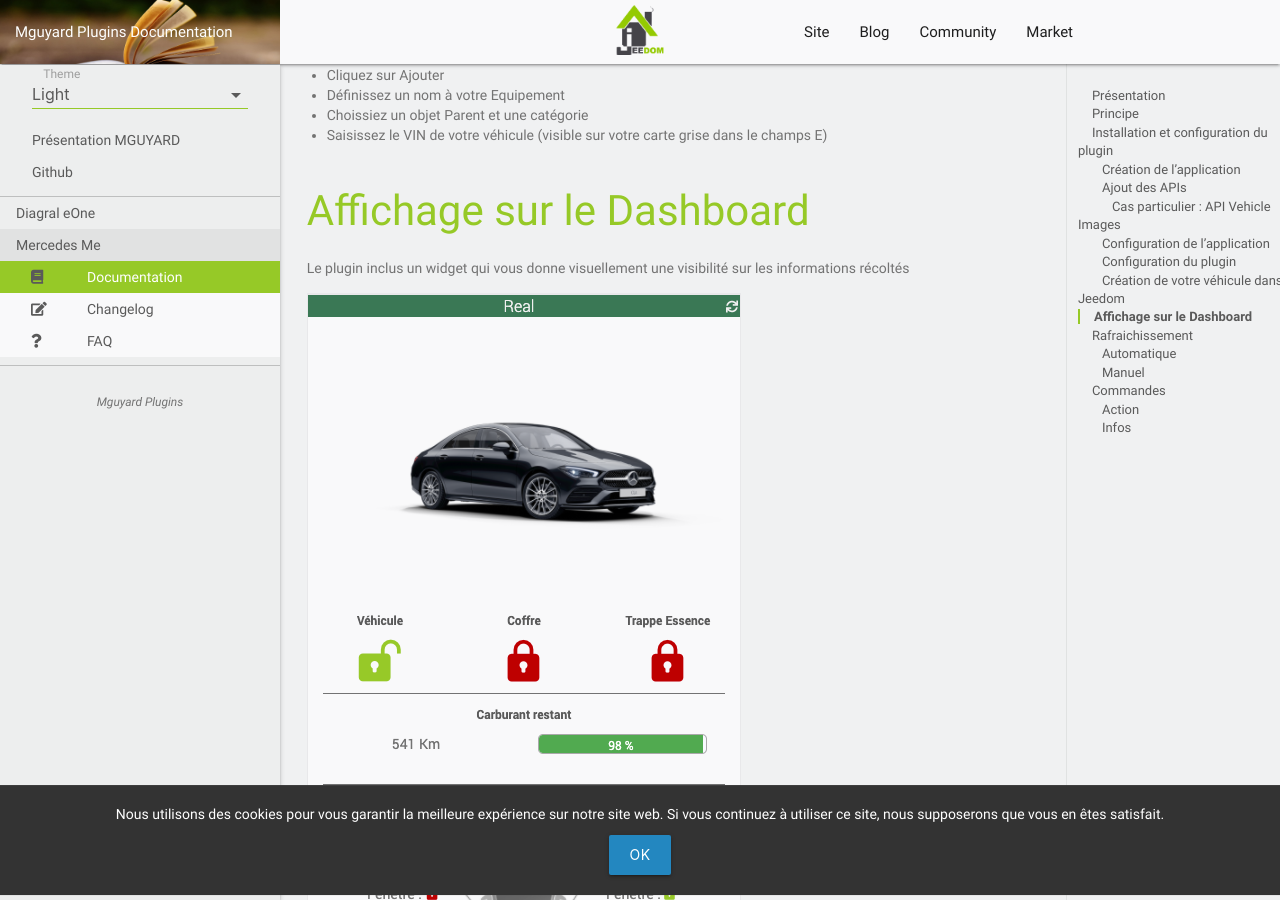
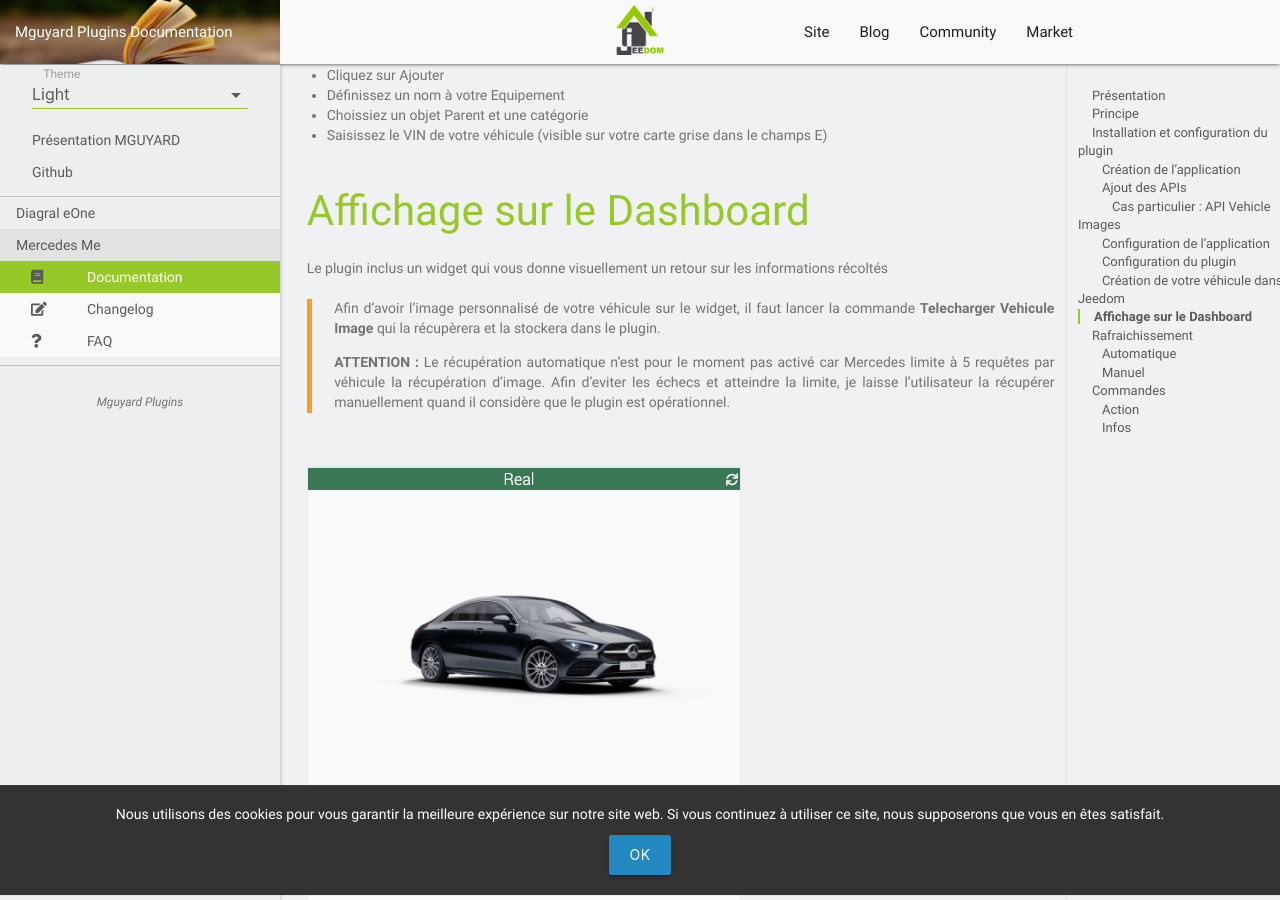
Before and after one commit to mguyard/Jeedom-Documentations, a Jekyll site: the page built from fr_FR/Mercedes_me/documentation.md, in a window 1280 px wide and 900 px high, scrolled down 3395 px. Built offline with Jekyll 4.4.1, drawn with Linux system fonts in a browser that asks for light colours; our own code applies the rules of GitHub Pages for plain Markdown files; some of the changed text lies outside the part shown.

Commit message:
Corrections mineures doc + ajout dans FAQ

```diff
--- a/fr_FR/Mercedes_me/documentation.md
+++ b/fr_FR/Mercedes_me/documentation.md
@@ -106,7 +106,12 @@
 
 # Affichage sur le Dashboard
 
-Le plugin inclus un widget qui vous donne visuellement une visibilité sur les informations récoltés
+Le plugin inclus un widget qui vous donne visuellement un retour sur les informations récoltés
+> Afin d'avoir l'image personnalisé de votre véhicule sur le widget, il faut lancer la commande __Telecharger Vehicule Image__ qui la récupèrera et la stockera dans le plugin.
+>
+> __ATTENTION :__ Le récupération automatique n'est pour le moment pas activé car Mercedes limite à 5 requêtes par véhicule la récupération d'image. Afin d'eviter les échecs et atteindre la limite, je laisse l'utilisateur la récupérer manuellement quand il considère que le plugin est opérationnel.
+
+<br/>
 
 ![Logo](images/widget.png)
 
@@ -143,7 +148,7 @@
 ## Action
 
 -   __Rafraichir__ : Mise à jour des informations du véhicule
--   __Telecharger Vehicule Image__ : Télécharge une image de votre véhicule pour l'utiliser sur le Widget (attention Mercedes autorise uniquement 5 requètes. Le plugin utilise récupère l'image et l'utilise si elle exixte pour limiter les requètes)
+-   __Telecharger Vehicule Image__ : Télécharge une image de votre véhicule pour l'utiliser sur le Widget (attention Mercedes autorise uniquement 5 requètes par véhicule. Le plugin recupère l'image et l'utilise si elle exixte pour limiter les requètes)
 
 ## Infos
 
```
Also changed, not shown: fr_FR/Mercedes_me/faq.md (+9 -0 lines).
